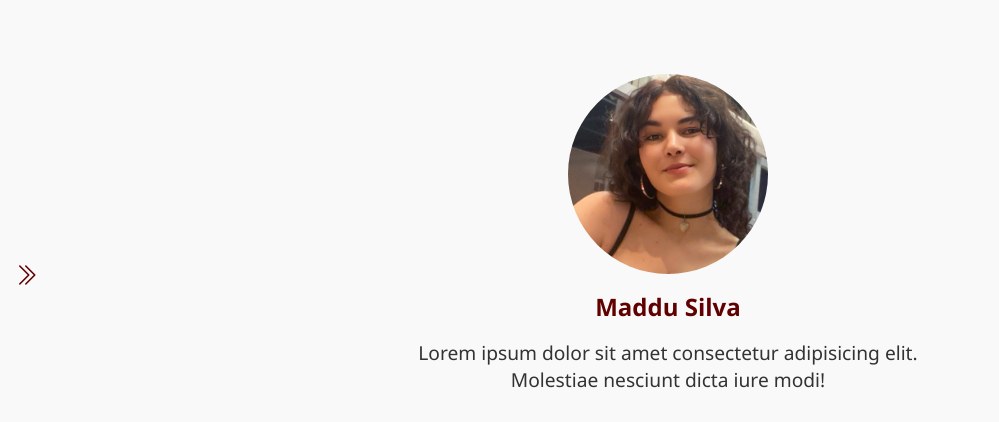
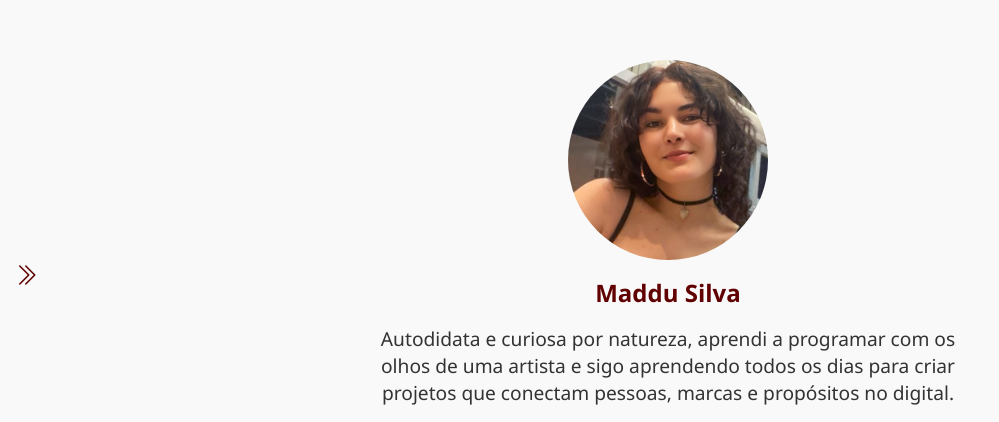
Before and after one commit to MadduSilva/bioLink2, a plain HTML site: page index.html in a window 1280 px wide. Shown: the part 124-546 px from the top of the page, without its empty margins (0-999 px from the left). Drawn offline with nearby package versions, Linux system fonts and the light colour scheme.

Commit message:
Update index.html

```diff
--- a/index.html
+++ b/index.html
@@ -36,7 +36,7 @@
           <img src="assets/img/1752980418696 (1).jpg" alt="Foto Maddu" />
         </div>
         <h1>Maddu Silva</h1>
-        <p>Lorem ipsum dolor sit amet consectetur adipisicing elit. Molestiae nesciunt dicta iure modi!</p>
+        <p>Autodidata e curiosa por natureza, aprendi a programar com os olhos de uma artista e sigo aprendendo todos os dias para criar projetos que conectam pessoas, marcas e propósitos no digital.</p>
         <div class="redes-sociais">
           <a href="#"><i class="bi bi-behance"></i></a>
           <a href="#"><i class="bi bi-github"></i></a>
```
